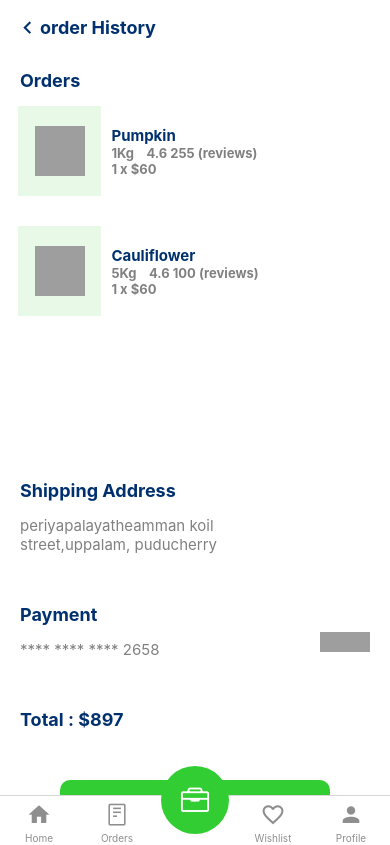
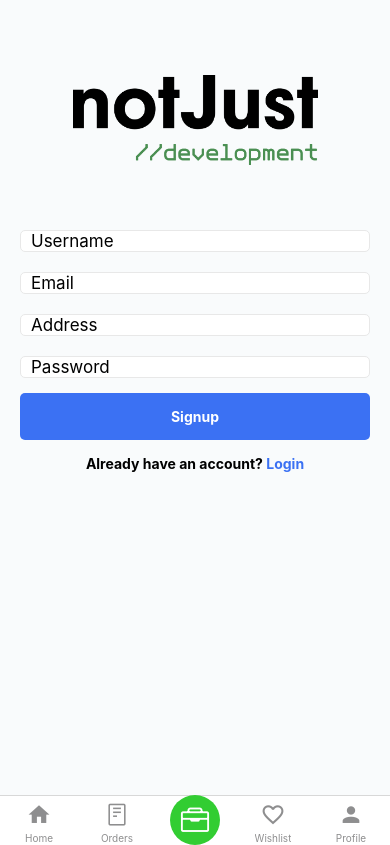
Before and after one commit to sivasankaran-1/Task, a React Native app: screen /center in a window 390 px wide. Built offline with nearby package versions, Linux system fonts and the light colour scheme; grey boxes are pictures that could not be loaded.

Commit message:
Screens Added

```diff
--- a/App.js
+++ b/App.js
@@ -13,6 +13,10 @@ import Icon from 'react-native-vector-icons/Ionicons'
 import OrderCheckout from './Screens/New';
 
 import Payments from './Screens/Payment';
+
+import LoginScreen from './Screens/LoginScreen';
+import SignupScreen from './Screens/SignupScreen';
+import ForgotPassword from './Screens/ForgotPassword';
 
 
 
@@ -35,21 +39,21 @@ function App() {
             <MaterialCommunityIcons name="home" color={color} size={25} />
           ),
         }} />
-        <Tab.Screen name="Orders" component={Checkout} options={{
+        <Tab.Screen name="Orders" component={LoginScreen} options={{
           tabBarLabel: 'Orders',
           tabBarIcon: ({ color, size }) => (
             <Icon name="ios-reader-outline" color={color} size={25} />
           ),
         }} />
-        <Tab.Screen name="center" component={OrderCheckout} options={{
+        <Tab.Screen name="center" component={SignupScreen} options={{
           tabBarLabel: '',
           tabBarIcon: ({ color }) => (
             <View
               style={{
                 position: 'absolute',
-                bottom: 10, // space from bottombar
-                height: 68,
-                width: 68,
+
+                height: 50,
+                width: 50,
                 borderRadius: 50,
                 justifyContent: 'center',
                 alignItems: 'center',
@@ -60,7 +64,7 @@ function App() {
             </View>
           )
         }} />
-        <Tab.Screen name="Wishlist" component={Payments} options={{
+        <Tab.Screen name="Wishlist" component={ForgotPassword} options={{
           tabBarLabel: 'Wishlist',
           tabBarIcon: ({ color, size }) => (
             <MaterialCommunityIcons name="heart-outline" color={color} size={25} />
--- a/Screens/Checkout.js
+++ b/Screens/Checkout.js
@@ -12,7 +12,7 @@ const Checkout = () => {
             <ScrollView style={{ flex: 2, backgroundColor: '#fff' }}>
                 <FlatList
                     data={[
-                        { key: 'Pumpkin', uri: "https://i.insider.com/5ebc0ff0fc593d02e70c2633?width=1136&format=jpeg", kg: "1Kg", review: "255" }, { key: 'Sunflower Oil', uri: "https://i.insider.com/5ebc0ff0fc593d02e70c2633?width=1136&format=jpeg", kg: "3Kg", review: "120" }, { key: 'Cauliflower', uri: "https://i.insider.com/5ebc0ff0fc593d02e70c2633?width=1136&format=jpeg", kg: "5Kg", review: "100" },
+                        { key: 'Pumpkin', uri: "https://i.insider.com/5ebc0ff0fc593d02e70c2633?width=1136&format=jpeg", kg: "1Kg", review: "255" }, { key: 'Sunflower Oil', uri: "https://i.insider.com/5ebc0ff0fc593d02e70c2633?width=1136&format=jpeg", kg: "3Kg", review: "120" }, { key: 'Cauliflower', uri: "https://i.insider.com/5ebc0ff0fc593d02e70c2633?width=1136&format=jpeg", kg: "5Kg", review: "100" }, { key: 'Cauliflower', uri: "https://i.insider.com/5ebc0ff0fc593d02e70c2633?width=1136&format=jpeg", kg: "5Kg", review: "100" }
 
 
                     ]}
--- /dev/null
+++ b/Screens/CustomButton.js
@@ -0,0 +1,27 @@
+import { Pressable, StyleSheet, Text, View } from 'react-native';
+import React from 'react';
+
+const CustomButton = ({onpress,text}) => {
+  return (
+    <Pressable onPress={onpress} style={styles.container}>
+      <Text style={styles.button}>{text}</Text>
+    </Pressable>
+  );
+};
+
+export default CustomButton;
+
+const styles = StyleSheet.create({
+    container:{
+        backgroundColor:"#3B71F3",
+        width:"100%",
+        padding:15,
+        marginVertical:5,
+        alignItems:"center",
+        borderRadius:5
+
+    },
+    button:{
+      fontWeight:'bold',color:"white"
+    }
+});
--- /dev/null
+++ b/Screens/CustomInput.js
@@ -0,0 +1,28 @@
+import { StyleSheet, Text, View,TextInput } from 'react-native';
+import React from 'react';
+
+const CustomInput = ({value,setValue,placeholder,secureTextEntry}) => {
+  return (
+    <View style={styles.container}>
+     <TextInput placeholder={placeholder} value ={value} onChangeText={setValue} style={styles.input} secureTextEntry={secureTextEntry}/>
+    </View>
+  );
+};
+
+export default CustomInput;
+
+const styles = StyleSheet.create({
+    container:{
+      backgroundColor:"white",
+      width:"100%",
+      borderColor:"#e8e8e8",
+      borderRadius:5,
+      borderWidth:1,
+      paddingHorizontal:10,
+      marginVertical:10
+
+  },
+    input:{
+      fontSize:17
+    }
+});
--- /dev/null
+++ b/Screens/ForgotPassword.js
@@ -0,0 +1,31 @@
+import { StyleSheet, Text, View,Image, useWindowDimensions } from 'react-native';
+import React,{useState} from 'react';
+
+import CustomInput from './CustomInput';
+import CustomButton from './CustomButton';
+const ForgotPassword = () => {
+    const [email,setemail] = useState("")
+    const sendEmail =()=>{
+        console.log("Ok")
+    }
+    const BacktoLogin =()=>{
+        console.log("login")
+    }
+  return (
+    <View style={styles.root}>
+      <Text style={{fontSize:20,fontWeight:'bold',color:'#3B71F3'}}>Confirm Your Email</Text>
+      <CustomInput placeholder="Enter your Email" value={email} setValue={setemail}/>
+      <CustomButton text="Confirm" onpress ={sendEmail}/>
+      <CustomButton text="Back to Login" onpress ={BacktoLogin}/>
+    </View>
+  );
+};
+
+export default ForgotPassword;
+
+const styles = StyleSheet.create({
+    root:{
+        alignItems:"center",
+        padding:20,flex:1,backgroundColor:"#F9FBFC"
+    },
+});
--- /dev/null
+++ b/Screens/LoginScreen.js
@@ -0,0 +1,53 @@
+import { StyleSheet, Text, View,Image, useWindowDimensions } from 'react-native';
+import React,{useState} from 'react';
+import Logo from '../assets/images/Logo_1.png'
+import CustomInput from './CustomInput';
+import CustomButton from './CustomButton';
+
+
+
+const LoginScreen = () => {
+  const [username,setusername] = useState("")
+  const[password,setpassword] = useState("")
+
+    const height = useWindowDimensions();
+
+   const onpress =()=>{
+     console.log("ok")
+   }
+   const onforgotPress =()=>{
+     console.log("forgot");
+   }
+  return (
+    <View style={styles.root}>
+     <Image source={Logo} style={[styles.logo]} resizeMode="contain"/>
+     <CustomInput placeholder="Username" value={username} setValue={setusername}/>
+     <CustomInput placeholder="Password" value={password} setValue={setpassword} secureTextEntry={true}/>
+     <CustomButton text="Login" onpress={onpress}/>
+     <CustomButton text="Forgot Paasword" onpress={onforgotPress}/>
+
+     <Text style={styles.dontxt}>Dont have an account? <Text style={{color:"#3B71F3"}}>Create One</Text></Text>
+
+    </View>
+  );
+};
+
+export default LoginScreen;
+
+const styles = StyleSheet.create({
+    root:{
+        alignItems:"center",
+        padding:20,flex:1,backgroundColor:"#F9FBFC"
+    },
+    logo:{
+        width:"70%",
+        maxWidth:300,
+        maxHeight:200
+    },
+    dontxt:{
+      fontWeight:"bold",
+      color:'black',
+      marginVertical:10
+
+    }
+});
--- /dev/null
+++ b/Screens/SignupScreen.js
@@ -0,0 +1,45 @@
+import { StyleSheet, Text, View,Image, useWindowDimensions } from 'react-native';
+import React,{useState} from 'react';
+import Logo from '../assets/images/Logo_1.png'
+import CustomInput from './CustomInput';
+import CustomButton from './CustomButton';
+const SignupScreen = () => {
+  const [username,setusername] = useState("")
+  const[password,setpassword] = useState("")
+  const[email,setemail] = useState("")
+  const [Address,setAddress] = useState("")
+  const onpresssignin =()=>{
+    console.log("ok")
+  }
+  return (
+    <View style={styles.root}>
+    <Image source={Logo} style={[styles.logo]} resizeMode="contain"/>
+     <CustomInput placeholder="Username" value={username} setValue={setusername}/>
+     <CustomInput placeholder="Email" value={email} setValue={setemail}/>
+     <CustomInput placeholder="Address" value={Address} setValue={setAddress}/>
+     <CustomInput placeholder="Password" value={password} setValue={setpassword} secureTextEntry={true}/>
+     <CustomButton text="Signup" onpress={onpresssignin}/>
+     <Text style={styles.dontxt}>Already have an account? <Text style={{color:"#3B71F3"}}>Login</Text></Text>
+    </View>
+  );
+};
+
+export default SignupScreen;
+
+const styles = StyleSheet.create({
+  root:{
+    alignItems:"center",
+    padding:20,flex:1,backgroundColor:"#F9FBFC"
+},
+logo:{
+    width:"70%",
+    maxWidth:300,
+    maxHeight:200
+},
+dontxt:{
+  fontWeight:"bold",
+  color:'black',
+  marginVertical:10
+
+}
+});
--- a/components/Header.js
+++ b/components/Header.js
@@ -7,12 +7,12 @@ const Header = () => {
             <MaterialCommunityIcons name="map-marker-outline" color={"#00316E"} size={25} />
             <View style={{ marginLeft: 5 }}>
                 <View style={{ flexDirection: "row" }}>
-                    <Text style={{ fontSize: 15, color: '#00316E', fontWeight: 'bold' }}>Current Location</Text>
-                    <MaterialCommunityIcons name="chevron-down" color={"#00316E"} size={18} />
+                    <Text style={{ fontSize: 15, color: '#00316E', fontWeight: 'bold' }}>SHOP NAME</Text>
+
                 </View>
-                <Text style={{ fontSize: 12, color: 'grey', }}>Dhakka,Uttara</Text>
+
             </View>
-            <MaterialCommunityIcons name="bell-minus-outline" color={"#00316E"} size={25} style={{ marginLeft: 180 }} />
+
         </View>
     )
 }
```
Also changed, not shown: assets/images/Logo_1.png (added), 4 other files (tests, documents, lock files or other folders).
